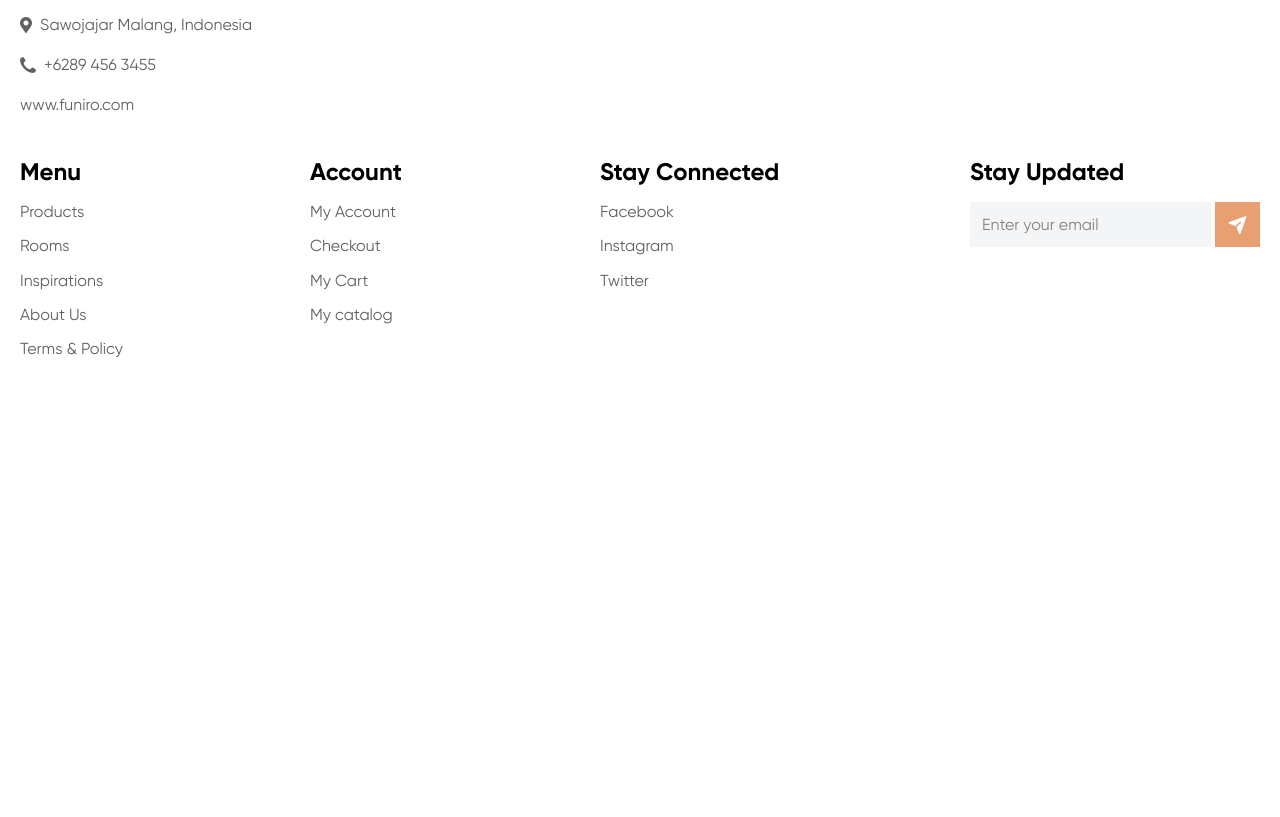
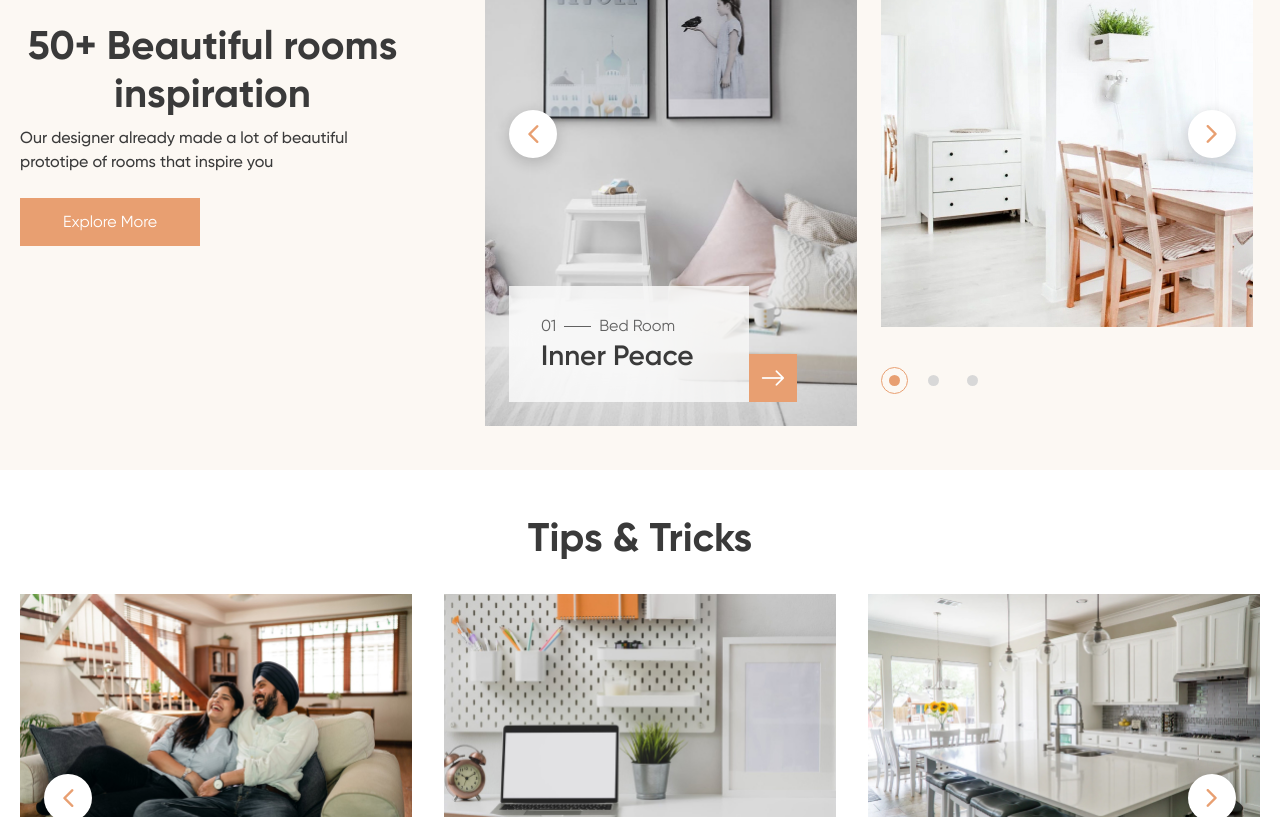
Before and after one commit to AlexShkn/Funiro, a website: page docs/index.html in a window 1280 px wide. Shown: the part 1983-2800 px from the top of the page. Before the commit the page ends 2451 px from the top, so only its background shows below. Drawn offline with nearby package versions, Linux system fonts and the light colour scheme; files whose address does not match are found by name.

Commit message:
сверстаны slider rooms/tips +adaptive

```diff
--- /dev/null
+++ b/#src/scss/components/_rooms.scss
@@ -0,0 +1,222 @@
+.rooms {
+	@include adaptiv-value('padding-top', 44, 30, 1);
+	@include adaptiv-value('padding-bottom', 44, 30, 1);
+	background: #fcf8f3;
+	// .rooms__container
+
+	&__container {
+		@media (min-width: $md2+px) {
+			display: flex;
+		}
+	}
+
+	// .rooms__body
+
+	&__body {
+		position: relative;
+		flex: 0 0 math.div(465px, 1240px) * 100%;
+		z-index: 5;
+		align-self: center;
+		@media (min-width: $md2+px) {
+			@include adaptiv-value('padding-right', 80, 30, 1);
+		}
+		@media (max-width: $md2+px) {
+			margin: 0 0 30px 0;
+		}
+	}
+
+	// .rooms__title
+
+	&__title {
+		text-align: left;
+		&:not(:last-child) {
+			margin: 0 0 math.div(8px, 40px) * 1em 0;
+		}
+	}
+
+	// .rooms__text
+
+	&__text {
+		font-weight: 500;
+		line-height: 150%;
+		&:not(:last-child) {
+			margin-bottom: 24px;
+		}
+	}
+
+	// .rooms__button
+
+	&__button {
+		min-width: 180px;
+		background-color: var(--color-orange);
+		color: var(--color-white);
+		@media (any-hover: hover) {
+			&:hover {
+				background-color: #8d6146;
+			}
+		}
+	}
+
+	// .rooms__slider
+
+	&__slider {
+		flex: 1 1 auto;
+		min-width: 0;
+		align-self: flex-start;
+		@media (max-width: $md4+px) {
+			margin: 0 -15px;
+		}
+	}
+}
+.slider-rooms {
+	position: relative;
+	// .slider-rooms__body
+
+	&__body {
+		position: relative;
+		overflow: visible;
+		&::before {
+			content: '';
+			position: absolute;
+			top: 0;
+			left: 0;
+			height: 100%;
+			width: 100vw;
+			background-color: #fcf8f3;
+			z-index: 2;
+			transform: translate(-100%, 0px);
+		}
+	}
+
+	// .slider-rooms__slide
+
+	&__slide {
+		position: relative;
+		width: 372px;
+		overflow: hidden;
+		@include adaptiv-value('min-height', 585, 400, 1);
+		&.swiper-slide-active {
+			.slider-rooms__image {
+				height: 100%;
+			}
+		}
+		@media (max-width: $md4+px) {
+			width: 100%;
+		}
+		@media (max-width: $md4+px) {
+			width: 100%;
+		}
+	}
+
+	// .slider-rooms__image
+
+	&__image {
+		height: 100%;
+		transition: height 0.8s ease 0s;
+		@media (min-width: $md3+px) {
+			height: 83%;
+		}
+	}
+
+	// .slider-rooms__content
+
+	&__content {
+		position: absolute;
+		color: inherit;
+		min-width: 240px;
+		@include adaptiv-value('left', 24, 15, 1);
+		@include adaptiv-value('bottom', 24, 15, 1);
+		@include adaptiv-value('padding', 32, 15, 1);
+		background: rgba(255, 255, 255, 0.9);
+		@supports (
+			(-webkit-backdrop-filter: blur(31px)) or (backdrop-filter: blur(31px))
+		) {
+			background: rgba(255, 255, 255, 0.72);
+			backdrop-filter: blur(31px);
+		}
+		&::before {
+			position: absolute;
+			bottom: 0;
+			right: 0;
+			display: flex;
+			justify-content: center;
+			align-items: center;
+			width: 48px;
+			height: 48px;
+			transform: translate(100%, 0px);
+			background-color: var(--color-orange);
+			color: var(--color-white);
+		}
+	}
+
+	// .slider-rooms__label
+
+	&__label {
+	}
+
+	// .slider-rooms__title
+
+	&__title {
+		font-weight: 600;
+		@include adaptiv-value('font-size', 28, 24, 1);
+	}
+
+	// .slider-rooms__arrows
+
+	&__arrows {
+		position: absolute;
+		top: 50%;
+		left: 24px;
+		width: calc(100% - 48px);
+		transform: translate(0, -50%);
+		justify-content: space-between;
+		z-index: 5;
+		pointer-events: none;
+		@media (min-width: $md1+px) {
+			left: -24px;
+			width: calc(100% + 48px);
+		}
+	}
+
+	// .slider-rooms__dotts
+
+	&__dotts {
+		@media (min-width: $md3+px) {
+			position: absolute;
+			bottom: 30px;
+			width: 100%;
+			left: 396px;
+		}
+		@media (max-width: $md3+px) {
+			justify-content: center;
+			margin-top: 15px;
+		}
+	}
+}
+.label-slider {
+	display: grid;
+	grid-template-columns: auto 27px auto;
+	gap: 8px;
+	align-items: center;
+	justify-content: start;
+	color: var(--color-darkGray);
+	&:not(:last-child) {
+		margin-bottom: 8px;
+	}
+	// .label-slider__number
+
+	&__number {
+	}
+
+	// .label-slider__line
+
+	&__line {
+		height: 1px;
+		background-color: var(--color-darkGray);
+	}
+
+	// .label-slider__text
+
+	&__text {
+	}
+}
--- /dev/null
+++ b/#src/scss/components/_tips.scss
@@ -0,0 +1,112 @@
+.tips {
+	@include adaptiv-value('padding-top', 44, 30, 1);
+	@include adaptiv-value('padding-bottom', 44, 30, 1);
+
+	// .tips__container
+
+	&__container {
+	}
+
+	// .tips__title
+
+	&__title {
+	}
+
+	// .tips__slider
+
+	&__slider {
+	}
+}
+.slider-tips {
+	position: relative;
+	// .slider-tips__body
+
+	&__body {
+		@include adaptiv-value('margin-left', -32, -15, 1);
+		@include adaptiv-value('margin-right', -32, -15, 1);
+		@include adaptiv-value('padding', 32, 5, 1);
+	}
+
+	// .slider-tips__slide
+
+	&__slide {
+		display: flex;
+		flex-direction: column;
+		transition: box-shadow 0.3s ease 0s;
+		@media (any-hover: hover) {
+			&:hover {
+				box-shadow: 0 0 32px rgba(97, 97, 97, 0.2);
+			}
+		}
+	}
+
+	// .slider-tips__image
+
+	&__image {
+		padding: 0 0 math.div(251px, 391px) * 100% 0;
+	}
+
+	// .slider-tips__content
+
+	&__content {
+		flex: 1 1 auto;
+		display: flex;
+		flex-direction: column;
+		align-items: flex-start;
+		padding: 15px;
+	}
+
+	// .slider-tips__title
+
+	&__title {
+		flex: 1 1 auto;
+		color: inherit;
+		font-weight: 600;
+		line-height: 120%;
+		@include adaptiv-value('font-size', 24, 18, 1);
+		transition: all 0.3s ease 0s;
+		&:not(:last-child) {
+			margin: 0 0 math.div(8px, 24px) * 1em 0;
+		}
+		@media (any-hover: hover) {
+			&:hover {
+				color: var(--color-orange);
+			}
+		}
+	}
+
+	// .slider-tips__text
+
+	&__text {
+		color: var(--color-gray);
+		font-size: 14px;
+		line-height: 150%;
+	}
+
+	// .slider-tips__dotts
+
+	&__dotts {
+		@include adaptiv-value('padding-top', 8, 0, 1);
+		justify-content: center;
+	}
+
+	// .slider-tips__arrows
+
+	&__arrows {
+		position: absolute;
+		top: 50%;
+		left: 24px;
+		width: calc(100% - 48px);
+		transform: translate(0, -50%);
+		justify-content: space-between;
+		z-index: 5;
+		pointer-events: none;
+		@media (min-width: $md1+px) {
+			left: -24px;
+			width: calc(100% + 48px);
+		}
+		@media (max-width: $md3+px) {
+			display: none;
+		}
+	}
+}
--- a/#src/scss/style.scss
+++ b/#src/scss/style.scss
@@ -73,6 +73,9 @@ body {
 @import './components/main-slider';
 @import './components/advantages';
 @import './components/products';
+@import './components/rooms';
+@import './components/tips';
+@import './components/furniture';
 //===========MAIN===============================================
 @import './components/footer';
 //</ПОДКЛЮЧЕНИЕ ФАЙЛОВ СТИЛЕЙ СТРАНИЦ И ЭЛЕМЕНТОВ>==============
--- a/docs/index.html
+++ b/docs/index.html
@@ -96,13 +96,13 @@
 	</div>
 </header>
 			<main class="page">
-				<section class="page__main-slider main-slider">
+				<section class="main-slider">
 	<div class="main-slider__container _container">
 		<div class="main-slider__body">
 			<div class="main-slider__content content-main">
 				<h1 class="content-main__title">High-Quality Furniture Just For You</h1>
 				<div class="content-main__text">Our furniture is made from selected and best quality materials that are suitable for your dream home</div>
-				<a href="" data-da=".main-slider__body,991.98"="" class="content-main__button button">Shop Now</a>
+				<a href="" data-da=".main-slider__body,991.98"="" class="content-main__button btn">Shop Now</a>
 			</div>
 			<div class="main-slider__slider slider-main">
 				<div class="slider-main__controls controls-slider-main">
@@ -296,6 +296,106 @@
 		</div>
 	</div>
 </section>
+				 <section class="rooms">
+	<div class="rooms__container _container">
+		<div class="rooms__body">
+			<h2 class="rooms__title title">50+ Beautiful rooms inspiration</h2>
+			<div class="rooms__text">Our designer already made a lot of beautiful prototipe of rooms that inspire you</div>
+			<a href="" class="rooms__button btn">Explore More</a>
+		</div>
+		<div class="rooms__slider slider-rooms">
+			<div class="slider-rooms__body _swiper">
+				<div class="slider-rooms__slide">
+					<div class="slider-rooms__image _ibg">
+						<img src="img/rooms/01.jpg" alt="Bed Room">
+					</div>
+					<a href="" data-swiper-parallax-opacity="0" data-swiper-parallax-y="-100%" class="slider-rooms__content _icon-arrow-link">
+						<div class="slider-rooms__label label-slider">
+							<div class="label-slider__number">01</div>
+							<div class="label-slider__line"></div>
+							<div class="label-slider__text">Bed Room</div>
+						</div>
+						<div class="slider-rooms__title">Inner Peace</div>
+					</a>
+				</div>
+				<div class="slider-rooms__slide">
+					<div class="slider-rooms__image _ibg">
+						<img src="img/rooms/02.jpg" alt="Bed Room">
+					</div>
+					<a href="" data-swiper-parallax-opacity="0" data-swiper-parallax-y="-100%" class="slider-rooms__content _icon-arrow-link">
+						<div class="slider-rooms__label label-slider">
+							<div class="label-slider__number">02</div>
+							<div class="label-slider__line"></div>
+							<div class="label-slider__text">Bed Room</div>
+						</div>
+						<div class="slider-rooms__title">Inner Peace</div>
+					</a>
+				</div>
+				<div class="slider-rooms__slide">
+					<div class="slider-rooms__image _ibg">
+						<img src="img/rooms/03.jpg" alt="Bed Room">
+					</div>
+					<a href="" data-swiper-parallax-opacity="0" data-swiper-parallax-y="-100%" class="slider-rooms__content _icon-arrow-link">
+						<div class="slider-rooms__label label-slider">
+							<div class="label-slider__number">03</div>
+							<div class="label-slider__line"></div>
+							<div class="label-slider__text">Bed Room</div>
+						</div>
+						<div class="slider-rooms__title">Inner Peace</div>
+					</a>
+				</div>
+			</div>
+			<div class="slider-rooms__arrows slider-arrows">
+				<button type="button" class="slider-arrow slider-arrow_white slider-arrow_prev _icon-arrow-down"></button>
+				<button type="button" class="slider-arrow slider-arrow_white slider-arrow_next _icon-arrow-down"></button>
+			</div>
+			<div class="slider-rooms__dotts"></div>
+		</div>
+	</div>
+</section>
+
+				<section class="tips">
+	<div class="tips__container _container">
+		<h2 class="tips__title title">Tips & Tricks</h2>
+		<div class="tips__slider slider-tips">
+			<div class="slider-tips__body _swiper">
+				<div class="slider-tips__slide">
+					<a href="" class="slider-tips__image _ibg">
+						<img src="img/tips/01.jpg" alt="How to create a living room to love">
+					</a>
+					<div class="slider-tips__content">
+						<a href="" class="slider-tips__title">How to create a living room to love</a>
+						<div class="slider-tips__text">20 jan 2020</div>
+					</div>
+				</div>
+				<div class="slider-tips__slide">
+					<a href="" class="slider-tips__image _ibg">
+						<img src="img/tips/02.jpg" alt="Solution for clean look working space">
+					</a>
+					<div class="slider-tips__content">
+						<a href="" class="slider-tips__title">Solution for clean look working space</a>
+						<div class="slider-tips__text">10 jan 2020</div>
+					</div>
+				</div>
+				<div class="slider-tips__slide">
+					<a href="" class="slider-tips__image _ibg">
+						<img src="img/tips/03.jpg" alt="Make your cooking activity more fun with good setup">
+					</a>
+					<div class="slider-tips__content">
+						<a href="" class="slider-tips__title">Make your cooking activity more fun with good setup</a>
+						<div class="slider-tips__text">20 jan 2020</div>
+					</div>
+				</div>
+			</div>
+			<div class="slider-tips__dotts"></div>
+			<div class="slider-tips__arrows slider-arrows">
+				<button type="button" class="slider-arrow slider-arrow_white slider-arrow_prev _icon-arrow-down"></button>
+				<button type="button" class="slider-arrow slider-arrow_white slider-arrow_next _icon-arrow-down"></button>
+			</div>
+		</div>
+	</div>
+</section>
+
 			</main>
 			<footer class="footer">
 	<div class="footer__content _container">
```
Also changed, not shown: #src/index.html (+3 -0 lines), #src/partials/_main-slider.html (+2 -2 lines), #src/partials/_rooms.html (added, +57 -0 lines), #src/partials/_tips.html (added, +41 -0 lines), #src/partials/_furniture.html (added), #src/scss/components/_furniture.scss (added), docs/css/style.min.css.
